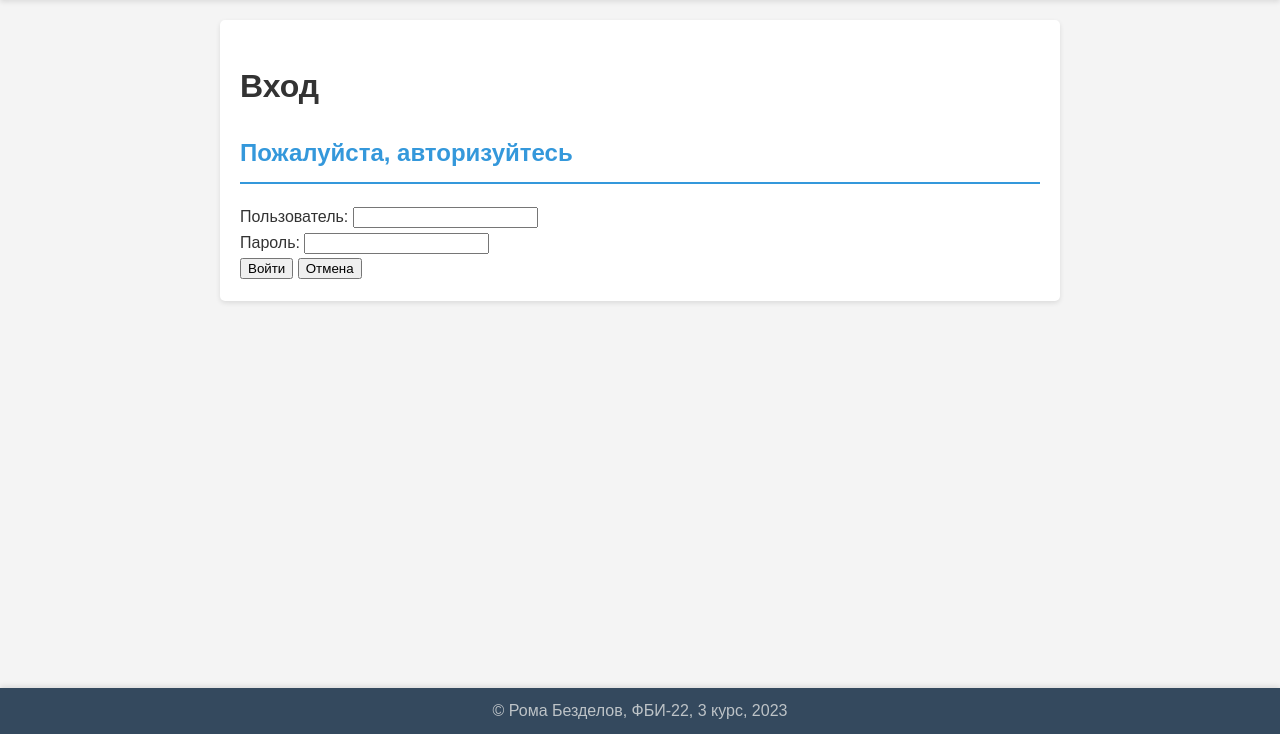
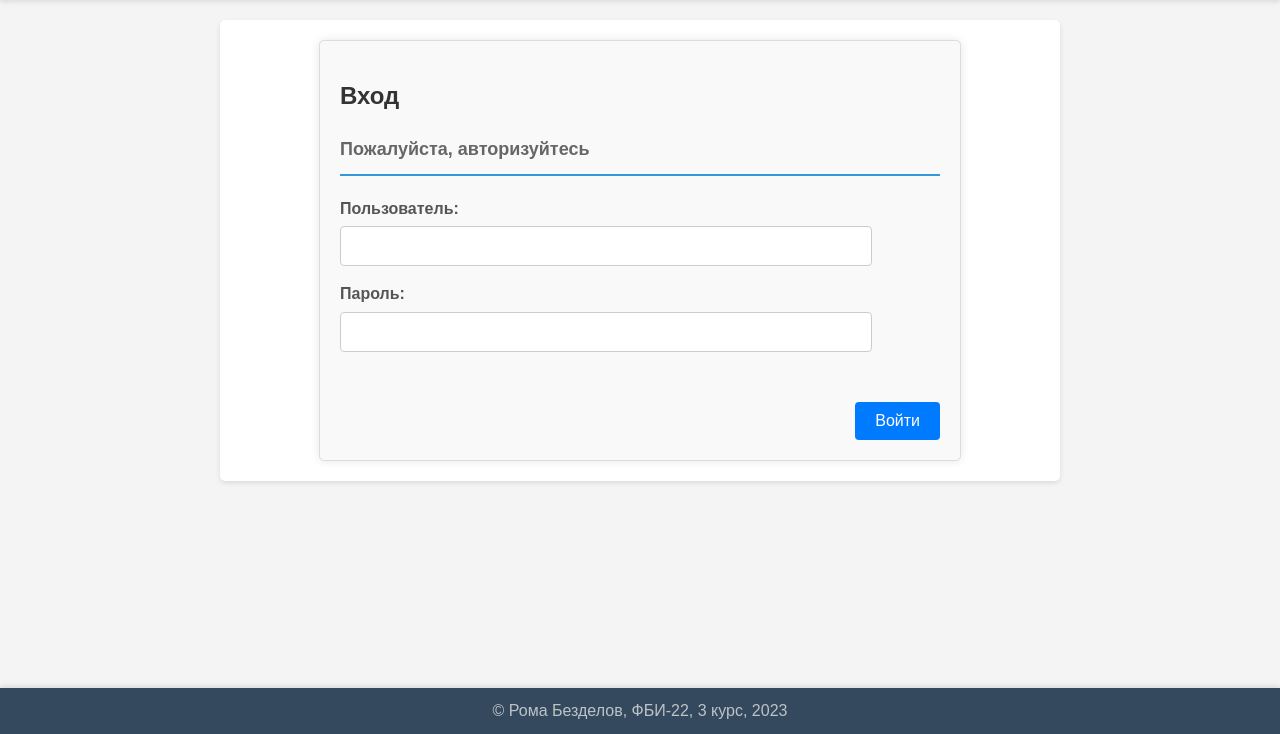
Before and after one commit to pprzz1/web-backend, a Flask app: page /lab4/login in a window 1280 px wide. Shown: the part 66-800 px from the top of the page. Run offline with Flask 3, Linux system fonts and the light colour scheme.

Commit message:
autorization

```diff
--- a/lab4.py
+++ b/lab4.py
@@ -68,32 +68,49 @@ def tree():
     return redirect('/lab4/tree')
 
 users = [
-    {'login': 'alex', 'password': '123'},
-    {'login': 'bob', 'password': '777'},
+    {'login': 'alex', 'password': '123','name':'алекс диджей', 'sex':'мужской'},
+    {'login': 'bob', 'password': '555','name':'просто боб', 'sex':'мужской'},
+    {'login': 'stopudov', 'password': '111','name':'Стопудов', 'sex':'мужской'},
+    {'login': 'minecraft', 'password': '777','name':'майнкрафт_босс_2010', 'sex':'алмазные блоки'}
 ]
 
 
 @lab4.route('/lab4/login', methods = ['GET', 'POST'])
 def login():
+    name = ''
+    sex = ''
+    last_login = session.get('last_login', '')
     if request.method == 'GET':
         if 'login' in session:
             authorized = True
             login = session['login']
+            for user in users:
+                if user['login'] == login:
+                    name = user['name']
+                    sex = user['sex']
+                    break
         else:
             authorized = False
             login = ''
-        return render_template('lab4/login.html', authorized=authorized, login=login)
+        return render_template('lab4/login.html', authorized=authorized, login=login, name=name, sex=sex, last_login=last_login)
 
     login = request.form.get('login')
     password = request.form.get('password')
+    session['last_login'] = login
 
     for user in users:
         if login == user['login'] and password == user['password']:
             session['login'] = login
             return redirect('/lab4/login')
 
-    error = 'Неверные логин и/или пароль'
-    return render_template('lab4/login.html', authorized=False, error=error)
+    error = ''
+
+    if login == '':
+        error = 'введите логин'
+    elif password == '':
+        error = 'введите пароль'
+
+    return render_template('lab4/login.html', error=error, authorized=False, last_login=last_login)
 
 
 @lab4.route('/lab4/logout', methods = ['POST'])
--- a/static/main.css
+++ b/static/main.css
@@ -74,3 +74,89 @@ a:hover {
     padding: 10px;
     text-align: center;
 }
+
+.main-container {
+    max-width: 600px;
+    margin: 0 auto;
+    padding: 20px;
+    background-color: #f9f9f9;
+    border: 1px solid #ddd;
+    border-radius: 5px;
+    box-shadow: 0 0 10px rgba(0, 0, 0, 0.1);
+}
+
+.title {
+    font-size: 24px;
+    font-weight: bold;
+    margin-bottom: 20px;
+    color: #333;
+}
+
+.subtitle {
+    font-size: 18px;
+    color: #666;
+    margin-bottom: 20px;
+}
+
+.form {
+    display: flex;
+    flex-direction: column;
+}
+
+.form-group {
+    margin-bottom: 15px;
+}
+
+.form-group label {
+    display: block;
+    margin-bottom: 5px;
+    font-weight: bold;
+    color: #555;
+}
+
+.input-field {
+    width: 85%;
+    padding: 10px;
+    border: 1px solid #ccc;
+    border-radius: 4px;
+    font-size: 16px;
+}
+
+.error {
+    color: #d9534f;
+    font-size: 14px;
+    margin-bottom: 15px;
+}
+
+.form-actions {
+    display: flex;
+    justify-content: flex-end;
+}
+
+.button {
+    padding: 10px 20px;
+    background-color: #007bff;
+    color: #fff;
+    border: none;
+    border-radius: 4px;
+    cursor: pointer;
+    font-size: 16px;
+    transition: background-color 0.3s ease;
+}
+
+.button:hover {
+    background-color: #0056b3;
+}
+
+.action-buttons {
+    margin-top: 20px;
+    text-align: right;
+}
+
+.action-buttons .button {
+    background-color: #dc3545;
+}
+
+.action-buttons .button:hover {
+    background-color: #c82333;
+}
--- a/templates/lab4/login.html
+++ b/templates/lab4/login.html
@@ -1,32 +1,34 @@
 {% extends "base.html" %}
 
-{% block lab %}Лабораторная работа 4{% endblock%}
+{% block lab %}Лабораторная работа 4{% endblock %}
 
 {% block main %}
+<div class="main-container">
+
     {% if authorized %}
-        <h1>Добро пожаловать, {{ login }}</h1>
-        <div>
-            <form action="/lab4/logout" method="post">
-                <button>Выход</button>
+    <h1 class="title">Добро пожаловать, {{ name }}, ваш пол: {{ sex }}</h1>
+    <div class="action-buttons">
+        <form action="/lab4/logout" method="post" class="form-inline">
+            <button class="button">Выход</button>
             </form>
         </div>
     {% else %}
-        <h1>Вход</h1>
-        <h2>Пожалуйста, авторизуйтесь</h2>
-        <form method="post">
-            <div>
+        <h1 class="title">Вход</h1>
+        <h2 class="subtitle">Пожалуйста, авторизуйтесь</h2>
+        <form method="post" class="form order-form">
+            <div class="form-group">
                 <label for="login">Пользователь:</label>
-                <input type="text" id="login" name="login">
+                <input type="text" id="login" name="login" value="{{ last_login }}" class="input-field">
             </div>
-            <div>
+            <div class="form-group">
                 <label for="password">Пароль:</label>
-                <input type="password" id="password" name="password">
+                <input type="password" id="password" name="password" class="input-field">
             </div>
-            <div>{{ error }}</div>
-            <div>
-                <button type="submit">Войти</button>
-                <button type="reset">Отмена</button>
+            <div class="error">{{ error }}</div>
+            <div class="form-actions">
+                <button type="submit" class="button">Войти</button>
             </div>
         </form>
     {% endif %}
+</div>
 {% endblock %}
```
